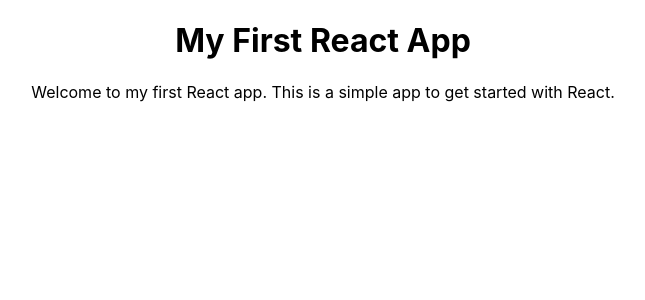
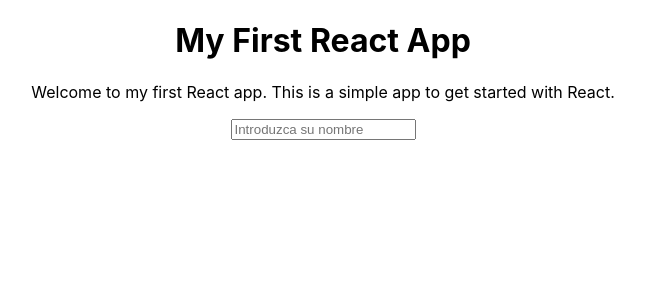
Before and after one commit to ElprofeAdonis/FrontendApi, a React (Create React App) app: page / in a window 1280 px wide. Shown: the top 300 px of the page, without its empty margins (317-962 px from the left). Built offline with nearby package versions, Linux system fonts and the light colour scheme.

Commit message:
un input

```diff
--- a/src/App.js
+++ b/src/App.js
@@ -9,6 +9,15 @@
           Welcome to my first React app. This is a simple app to get started
           with React.
         </p>
+        <div>
+          <div>
+            <input
+              type="text"
+              id="nombre"
+              placeholder="Introduzca su nombre"
+            ></input>
+          </div>
+        </div>
       </div>
     </div>
   );
```
